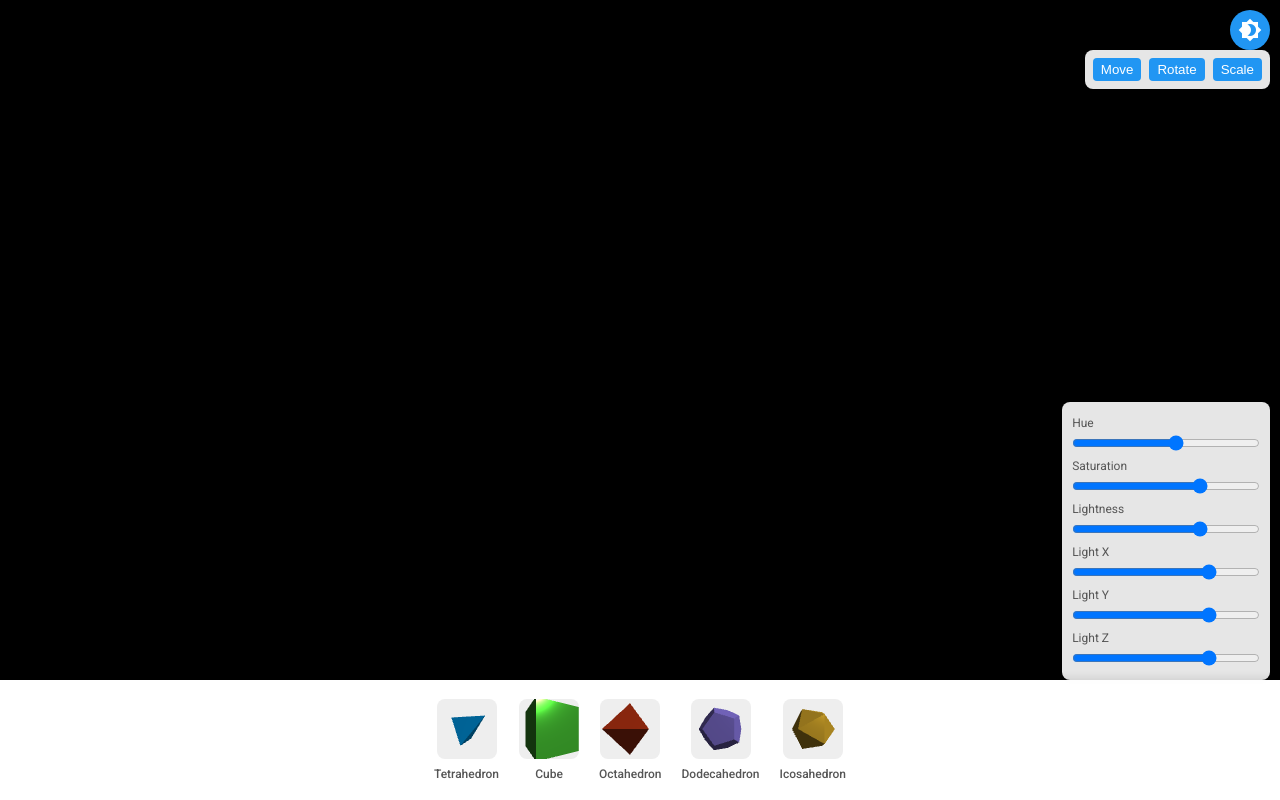
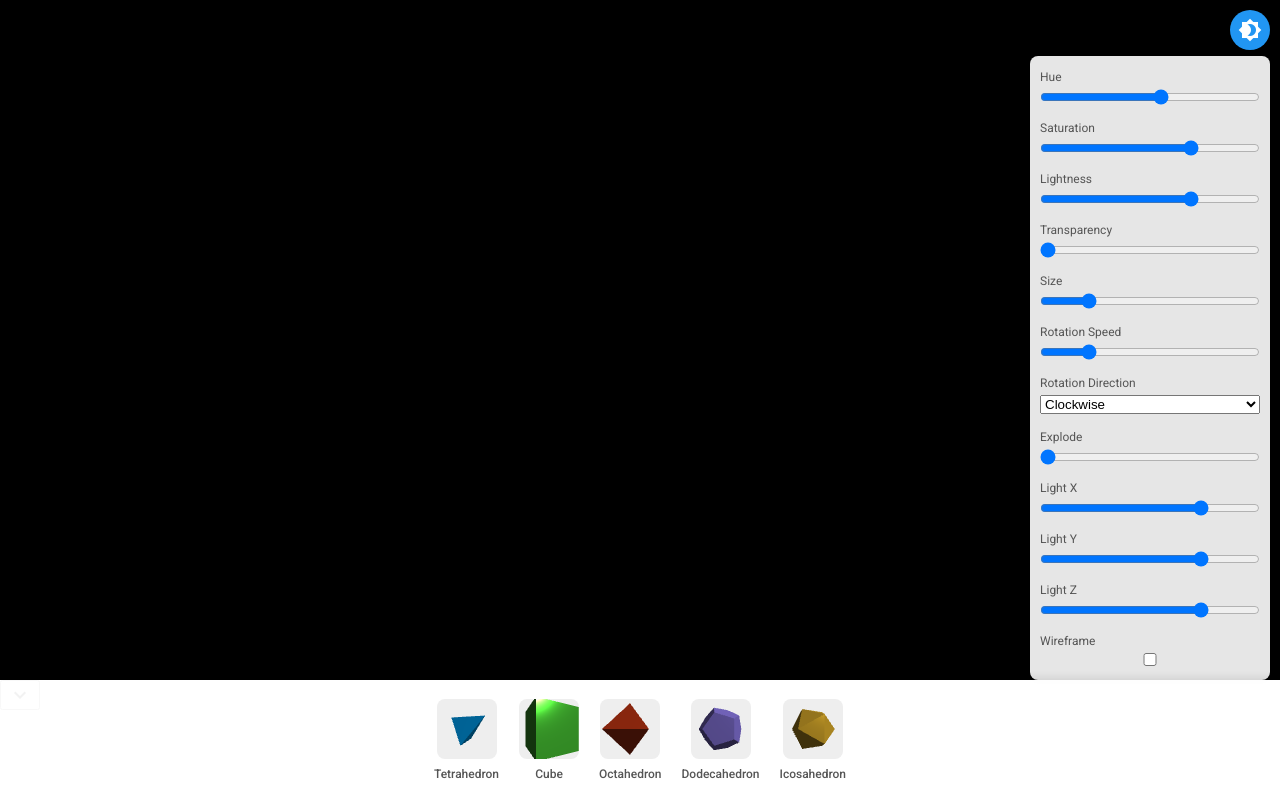
Before and after one commit to extrememission/platonic, a plain HTML site: page index.html in a window 1280 px wide. Drawn offline with nearby package versions, Linux system fonts and the light colour scheme; animation ran at ten frames a second.

Commit message:
Update index.html

```diff
--- a/index.html
+++ b/index.html
@@ -6,44 +6,71 @@
   <link href="https://fonts.googleapis.com/css?family=Roboto:400,500&display=swap" rel="stylesheet">
   <link href="https://fonts.googleapis.com/icon?family=Material+Icons" rel="stylesheet">
   <link rel="stylesheet" href="style.css">
+  <meta name="viewport" content="width=device-width, initial-scale=1.0, maximum-scale=1.0, user-scalable=no">
 </head>
 <body>
   <div id="renderCanvas"></div>
   <div id="darkModeToggle">
     <i class="material-icons">brightness_4</i>
   </div>
-  <div id="controls">
-    <div id="colorControls">
-      <div>
+  <div id="controlsToast">
+    <div id="controls">
+      <div class="control-row">
         <label for="hue">Hue</label>
         <input type="range" id="hue" min="0" max="360" value="200">
       </div>
-      <div>
+      <div class="control-row">
         <label for="saturation">Saturation</label>
         <input type="range" id="saturation" min="0" max="100" value="70">
       </div>
-      <div>
+      <div class="control-row">
         <label for="lightness">Lightness</label>
         <input type="range" id="lightness" min="0" max="100" value="70">
       </div>
-      <div>
+      <div class="control-row">
+        <label for="transparency">Transparency</label>
+        <input type="range" id="transparency" min="0" max="100" value="0" step="1">
+      </div>
+      <div class="control-row">
+        <label for="size">Size</label>
+        <input type="range" id="size" min="0.5" max="3" step="0.1" value="1">
+      </div>
+      <div class="control-row">
+        <label for="rotationSpeed">Rotation Speed</label>
+        <input type="range" id="rotationSpeed" min="0" max="0.05" step="0.005" value="0.01">
+      </div>
+      <div class="control-row">
+        <label for="rotationDirection">Rotation Direction</label>
+        <select id="rotationDirection">
+          <option value="1">Clockwise</option>
+          <option value="-1">Counter-clockwise</option>
+        </select>
+      </div>
+      <div class="control-row">
+        <label for="explode">Explode</label>
+        <input type="range" id="explode" min="0" max="2" step="0.1" value="0">
+      </div>
+      <div class="control-row">
         <label for="lightX">Light X</label>
         <input type="range" id="lightX" min="-2" max="2" step="0.1" value="1">
       </div>
-      <div>
+      <div class="control-row">
         <label for="lightY">Light Y</label>
         <input type="range" id="lightY" min="-2" max="2" step="0.1" value="1">
       </div>
-      <div>
+      <div class="control-row">
         <label for="lightZ">Light Z</label>
         <input type="range" id="lightZ" min="-2" max="2" step="0.1" value="1">
       </div>
+      <div class="control-row">
+        <label for="wireframe">Wireframe</label>
+        <label class="switch">
+          <input type="checkbox" id="wireframe">
+          <span class="slider round"></span>
+        </label>
+      </div>
     </div>
-  </div>
-  <div id="gizmoControls">
-    <button id="moveBtn">Move</button>
-    <button id="rotateBtn">Rotate</button>
-    <button id="scaleBtn">Scale</button>
+    <button id="hideControlsBtn" class="material-icons">keyboard_arrow_down</button>
   </div>
   <footer id="solidSelector">
     <div class="solid-wrapper" data-type="tetrahedron">
@@ -69,7 +96,6 @@
   </footer>
   <script src="https://cdn.jsdelivr.net/npm/three@0.132.2/build/three.min.js"></script>
   <script src="https://cdn.jsdelivr.net/npm/three@0.132.2/examples/js/controls/OrbitControls.js"></script>
-  <script src="https://cdn.jsdelivr.net/npm/three@0.132.2/examples/js/controls/TransformControls.js"></script>
   <script src="script.js"></script>
 </body>
 </html>
```
